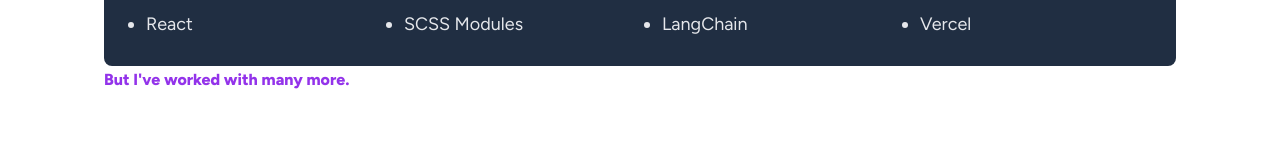
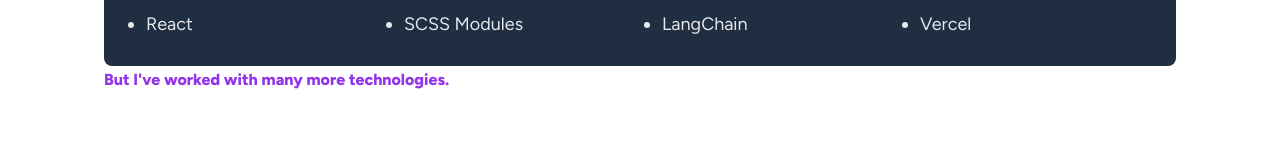
Before and after one commit to Doelfke/DavidOelfke, a Next.js app: page / in a window 1280 px wide. Shown: the part 481-641 px from the top of the page. Built offline with nearby package versions, Linux system fonts and the light colour scheme.

Commit message:
update copy

```diff
--- a/src/data/tech.ts
+++ b/src/data/tech.ts
@@ -54,6 +54,7 @@
   'jQuery',
   'Knockout',
   'Kubernetes',
+  'LangChain',
   'LDAP',
   'LESS',
   'Lambdas',
--- a/src/pages/index.tsx
+++ b/src/pages/index.tsx
@@ -44,7 +44,7 @@
           <li>OpenAI</li>
           <li>Vercel</li>
         </ul>
-        <Link href="/about-me#technologies">But I've worked with many more.</Link>
+        <Link href="/about-me#technologies">But I've worked with many more technologies.</Link>
       </div>
 
       <div className={styles.seeMyWork}>
```
Also changed, not shown: 1 other file (tests, documents, lock files or other folders).
